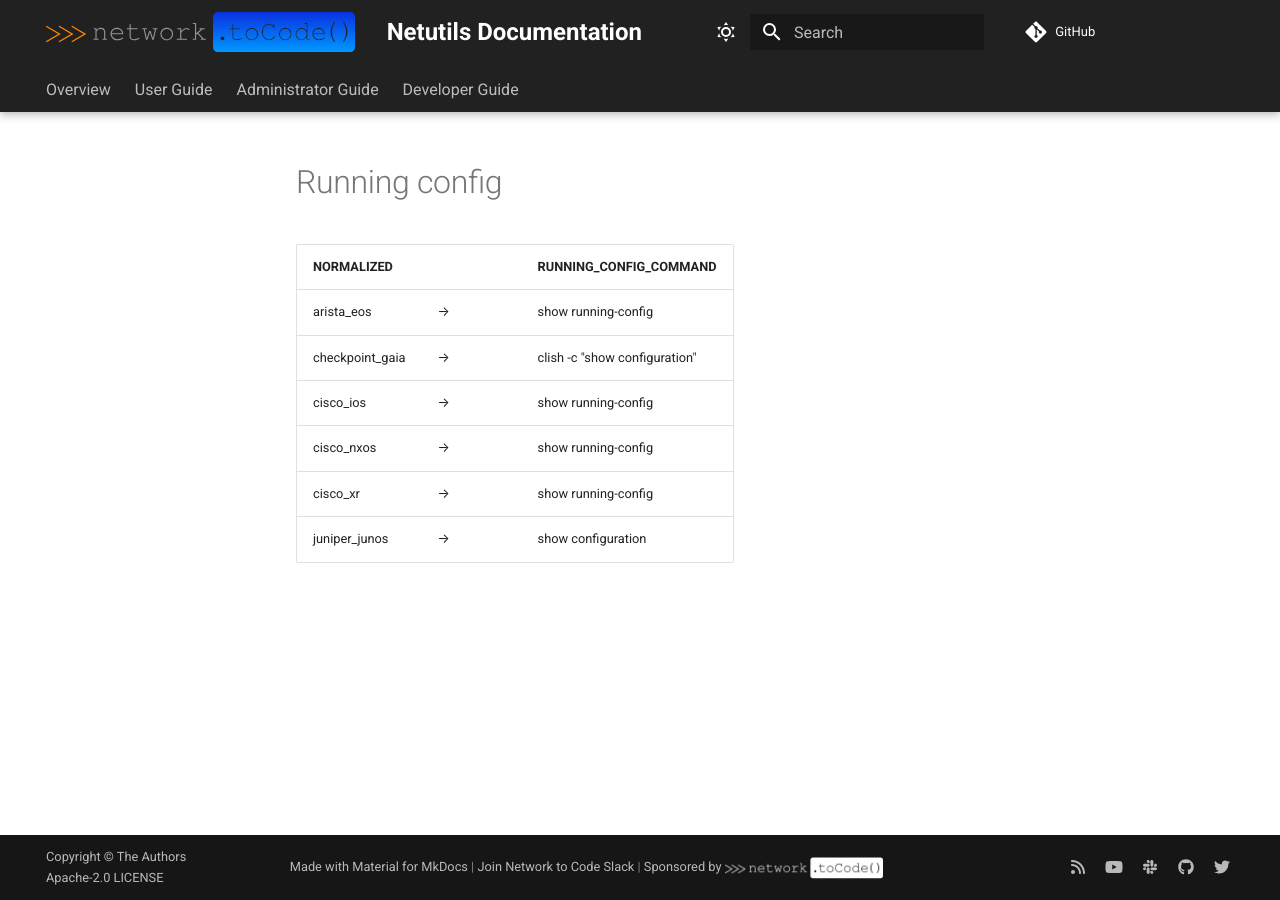
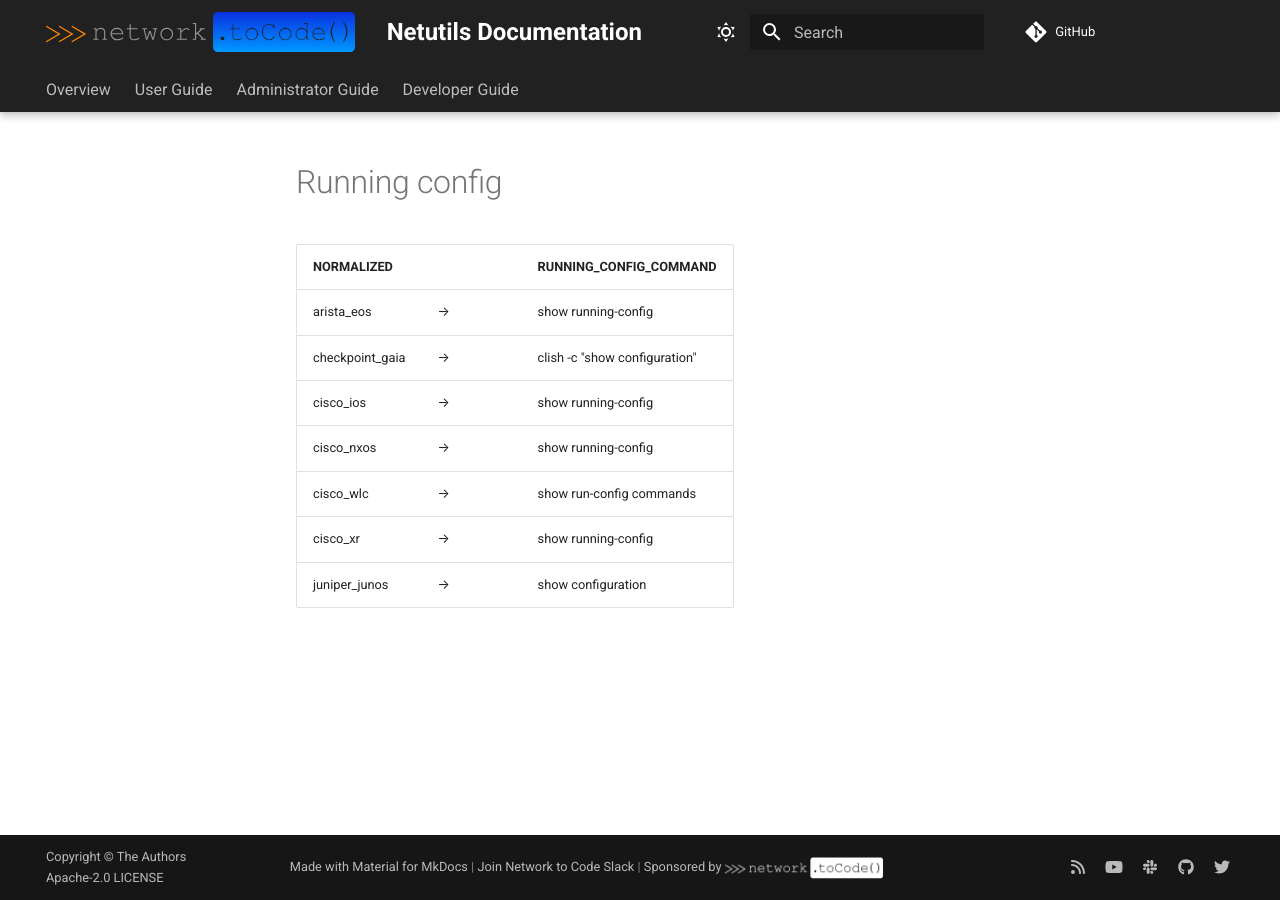
Before and after one commit to networktocode/netutils, an MkDocs documentation site: the page built from docs/user/lib_mapper/running_config.md, in a window 1280 px wide. Built offline with MkDocs 1.6.1 and Material for MkDocs 9.7.7, drawn with Linux system fonts in a browser that asks for light colours; comment, search, counter and statistics services are not loaded.

Commit message:
Updating running_config lib_mapper document.

```diff
--- a/docs/user/lib_mapper/running_config.md
+++ b/docs/user/lib_mapper/running_config.md
@@ -4,5 +4,6 @@
 | checkpoint_gaia | → | clish -c "show configuration" |
 | cisco_ios | → | show running-config |
 | cisco_nxos | → | show running-config |
+| cisco_wlc | → | show run-config commands |
 | cisco_xr | → | show running-config |
 | juniper_junos | → | show configuration | display set |
```
